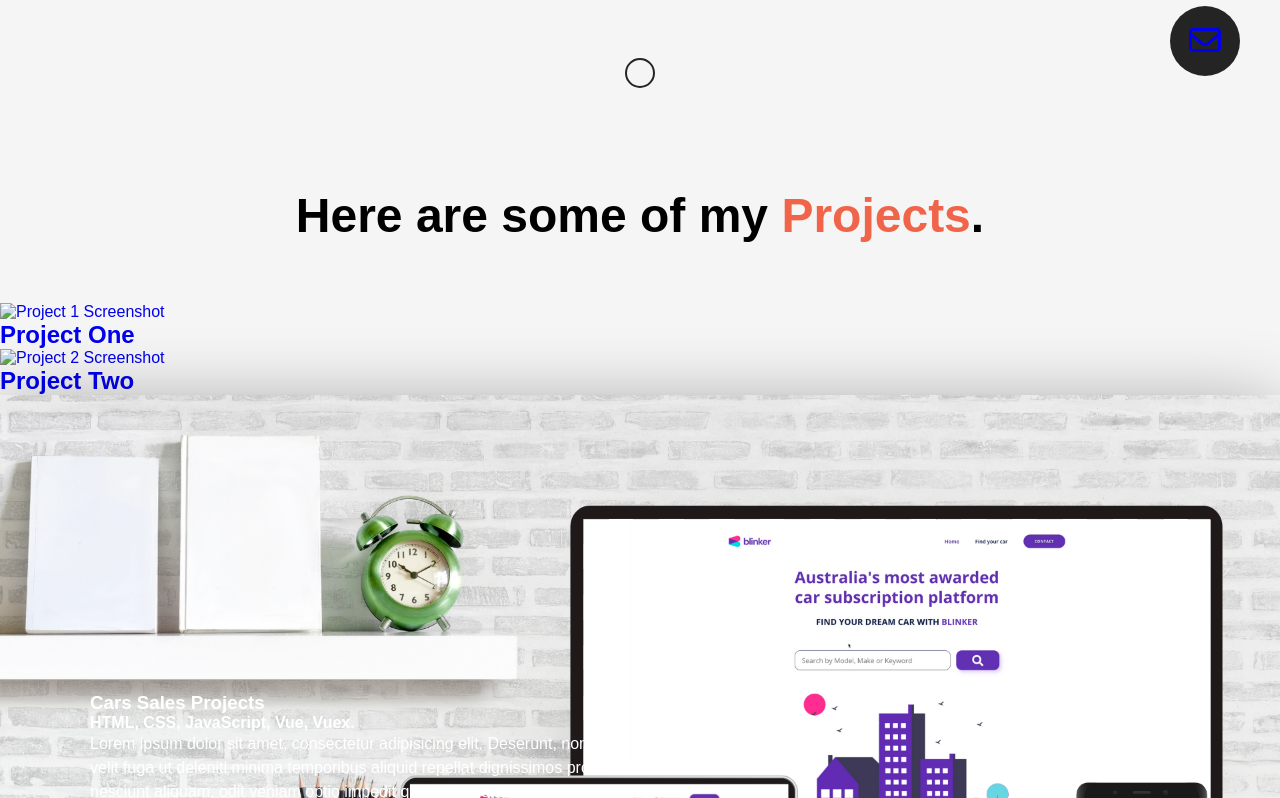
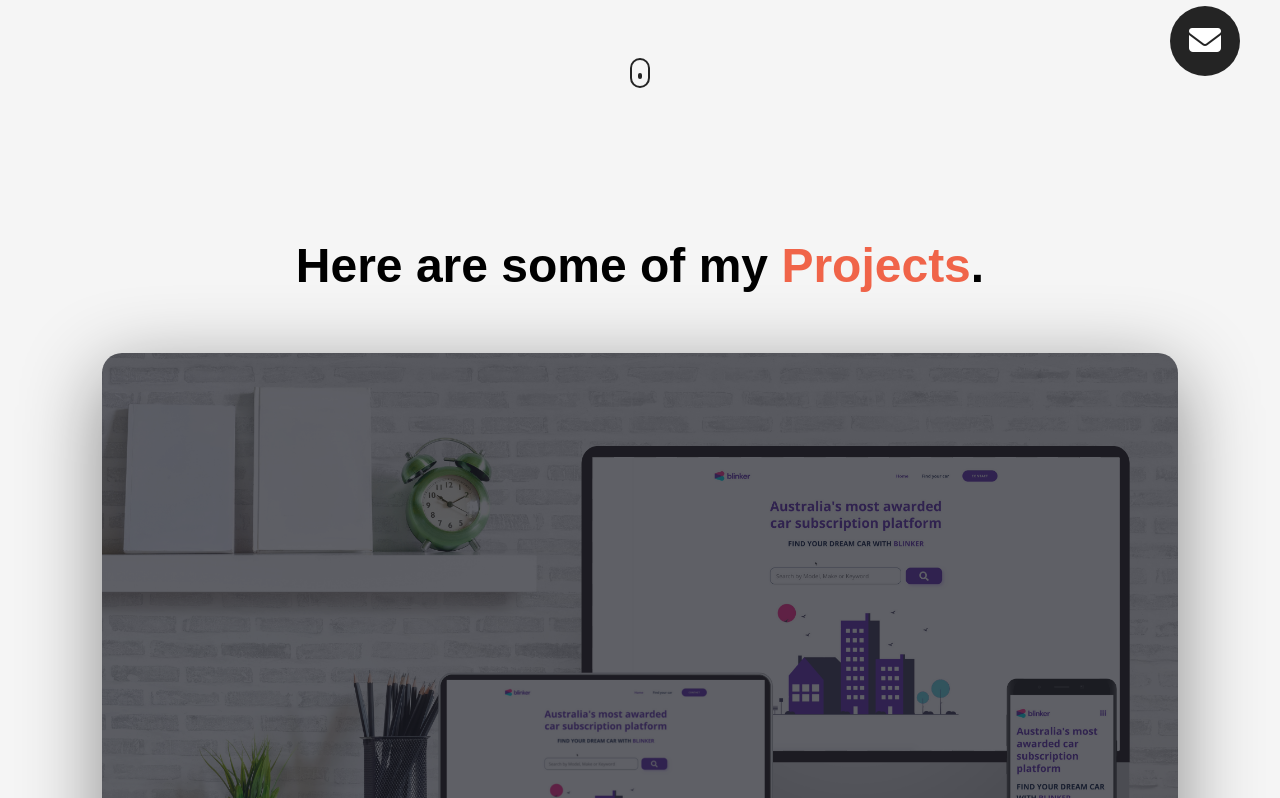
Before and after one commit to ipmcknz33/C-Users-imckn-OneDrive-Desktop-turt-eportfolio, a plain HTML site: page index.html in a window 1280 px wide. Shown: the part 692-1490 px from the top of the page. Drawn offline with Linux system fonts and the light colour scheme.

Commit message:
scroll isnt scrolling on landing page, and project wrapper box-shadow isnt lifting when not hovered

```diff
--- a/index.html
+++ b/index.html
@@ -58,67 +58,61 @@
         </nav>
         <header class="header">
             <div class="header__content">
-
                 <h1 class="title">Hey</h1>
                 <h1 class="title orange">I'm Isaac</h1>
             </div>
-            <p class="header__para">I'm a <b class="orange">Frontend Software Engineer</b> with a strong passion for
+            <p class="header__para">I'm a <b class="orange">Frontend Software Engineer</b>
+                with a strong passion for
                 building web applications,
                 Design, and Creation. For great user experiences.
-                <br>Here is a bit more<b class="orange"> about me</b>.
+                <br>
+                Here is a bit more<b class="orange"> about me</b>.
             </p>
             <div class="social__list">
                 <a href="https://www.linkedin.com/in/isaac-mackenzie-2a87a5125/" target="_blank"
                     class="social__link click">
                     <i class="fa-brands fa-linkedin-in"></i>
                 </a>
-                <a href="https://github.com/ipmcknz33" target="_blank" class="social__link click">
+                <a href="https://github.com/ipmcknz33" target="_blank"
+                    class="social__link click">
                     <i class="fa-brands fa-github"></i>
                 </a>
-                <a href="./assets/Isaac_Mackenzie_Resume.pdf" target="_blank" class="social__link click">
+                <a href="./assets/Isaac_Mackenzie_Resume.pdf" target="_blank"
+                    class="social__link click">
                     <i class="fa-regular fa-file-pdf"></i>
                 </a>
 
             </div>
         </header>
         <button class="mail__btn click">
-            <a href="mailto:i.p.mcknz33@gmail.com" class="mail__btn--link">
-                <i class="fa-regular fa-envelope"></i></a>
+            <a href="mailto:i.p.mcknz33@gmail.com" class="mail__btn--link"></a>
+            <i class="fa-solid fa-envelope"></i>
         </button>
-        <a href="projects" class="scroll">
+        <a href="#projects" class="scroll">
             <div class="scroll__icon click"></div>
         </a>
     </section>
-    <section class="projects" id="projects">
-        <div class="section">
-            <h1 class="section__title">Here are some of my <span class="orange">Projects</span>.</span></h1>
+    <section id="projects">
+        <div class="container">
+            <div class="row">
+            <h1 class="section__title">Here are some of my <span class="orange">Projects</span>.</span>
+            </h1>
             <ul class="projects__list">
                 <li class="project">
-                    <a href="projects/project1.html" class="project__link click">
-                        <img src="assets/project1.png" alt="Project 1 Screenshot" class="project__img">
-                        <h2 class="project__title">Project One</h2>
-                    </a>
-                </li>
-                <li class="project__item">
-
-                    <a href="projects/project2.html" class="project__link click">
-                        <img src="assets/project2.png" alt="Project 2 Screenshot" class="project__img">
-                        <h2 class="project__title">Project Two</h2>
-                    </a>
-                </li>
-                <li class="project__item">
                 <div class="project__wrapper">
-
-                        <img src="assets/blinker mockup.png" alt="Project 1 Screenshot" class="project__img">
-                        <div class="projects__wrapper--bg"></div>
+                    <img src="assets/blinker mockup.png" class="project__img" alt="">
+                    <div class="project__wrapper--bg"></div>
                     <div class="project__description">
-                            <h3 class="project__description--title">Cars Sales Projects
+                        <h3 class="project__description--title">
+                            Cars Sales Projects
                         </h3>
-                            <h4 class="project__description--sub-title">HTML, CSS, JavaScript, Vue, Vuex.
+                        <h4 class="project__description--sub-title">HTML, CSS, JavaScript.
                         </h4>
-                            <p class="project__description--para">Lorem ipsum dolor sit amet, consectetur adipisicing elit.
+                        <p class="project__description--para">
+                            Lorem ipsum dolor sit amet, consectetur adipisicing elit.
                             Deserunt, non odio velit fuga ut deleniti minima temporibus aliquid repellat dignissimos
-                                provident nesciunt aliquam, odit veniam optio impedit quis esse quia.</p>
+                            provident nesciunt aliquam, odit veniam optio impedit quis esse quia.
+                        </p>
                             <div class="project__description--links">
                                 <a href="#" class="project__description--link">
                                     <i class="fa-brands fa-github"></i> GitHub
@@ -127,13 +121,13 @@
                                     <i class="fas fa-link"></i>
                                 </a>
                             </div>
-                            </section>
                         </div>
                     </div>
                 </li>
             </ul>
         </div>
     </div>
+</section>
 </body>
 
 </html>
--- a/style.css
+++ b/style.css
@@ -17,7 +17,6 @@
     p {
       line-height: 1.5;
       font-size: 16px;
-
     }
 
     a {
@@ -25,10 +24,11 @@
     }
 
     section {
-        background:rgb(245, 245, 245); ;
+        background:rgb(245, 245, 245);
     }
+
     .title {
-    font-size: 76px;
+    font-size: 120px;
     margin-bottom: 12px;
     text-align: left;
     line-height: 1;
@@ -38,9 +38,9 @@
       color: #f06449;
     }
 
-    .container{
+    .container {
+      padding: 50px 0;
 
-      padding: 50px 0;
     }
 
     .row {
@@ -64,11 +64,13 @@
     button {
       cursor: pointer;
     }
+
     /*
 
     LANDING PAGE
 
     */
+
 #landing-page {
  min-height: 100vh;
 }
@@ -85,9 +87,9 @@
 
 }
 .header__para {
-  font-size: 24;
+  font-size: 24px;
   line-height: 2;
-  min-width: 450px;
+  max-width: 450px;
 }
 
 .social__list {
@@ -130,14 +132,17 @@
   left: 50%;
   transform: translateX(-50%);
 }
+
 .scroll__icon {
-  width: 30px;
+  width: 20px;
   height: 30px;
   border: 2px solid #242424;
   border-radius: 24px;
+  display: flex;
   align-items: center;
   justify-content: center;
 }
+
 .scroll__icon::after {
   content: '';
   width: 4px;
@@ -270,8 +275,8 @@
     */
 
     .section__title {
+      text-align: center;
       font-size: 48px;
-      text-align: center;
       margin-bottom: 60px;
     }
 
@@ -280,11 +285,20 @@
 
     }
     .project__wrapper {
+      position: relative;
+      border-radius: 20px;
+      box-shadow: 0 20px 80px 0 rgba(0, 0, 0, 0.45);
+      overflow: hidden;
+    }
 
-      position: absolute;
-      border-radius: 20px;
-      box-shadow: 0 20px 80px rgba(0, 0, 0, 0.45);
-      overflow: hidden;
+    .project__wrapper:hover .project__description {
+     opacity: 1;
+     transform: translateY(-50);
+    }
+
+    .project__wrapper:hover .project__img {
+      transform: scale(1.07);
+      filter: blur(5px);
     }
 
     .project__description {
@@ -292,8 +306,14 @@
       top: 50%;
       left: 90px;
       transform: translateY(-50%);
+      opacity: 0;
+      transition: opacity 300ms, transform 450ms ease;
       color: white;
       max-width: 550px;
+    }
+
+    .project__wrapper:hover .project__wrapper--bg {
+      opacity: 0.7;
     }
 
     .project__wrapper--bg {
@@ -305,3 +325,19 @@
       background-color: #1c1d25;
       opacity: 0.7;
     }
+    .project__description--title {
+      font-size: 40px;
+    }
+
+    .project__description--sub-title {
+      margin-top: 8px;
+    }
+
+    .project__description--link {
+      color: white;
+      font-size: 20px;
+      margin-right: 16px;
+    }
+    .project__description--para {
+      margin: 16px 0;
+    }
```
Lines whose indentation alone changed are shown as unchanged.
